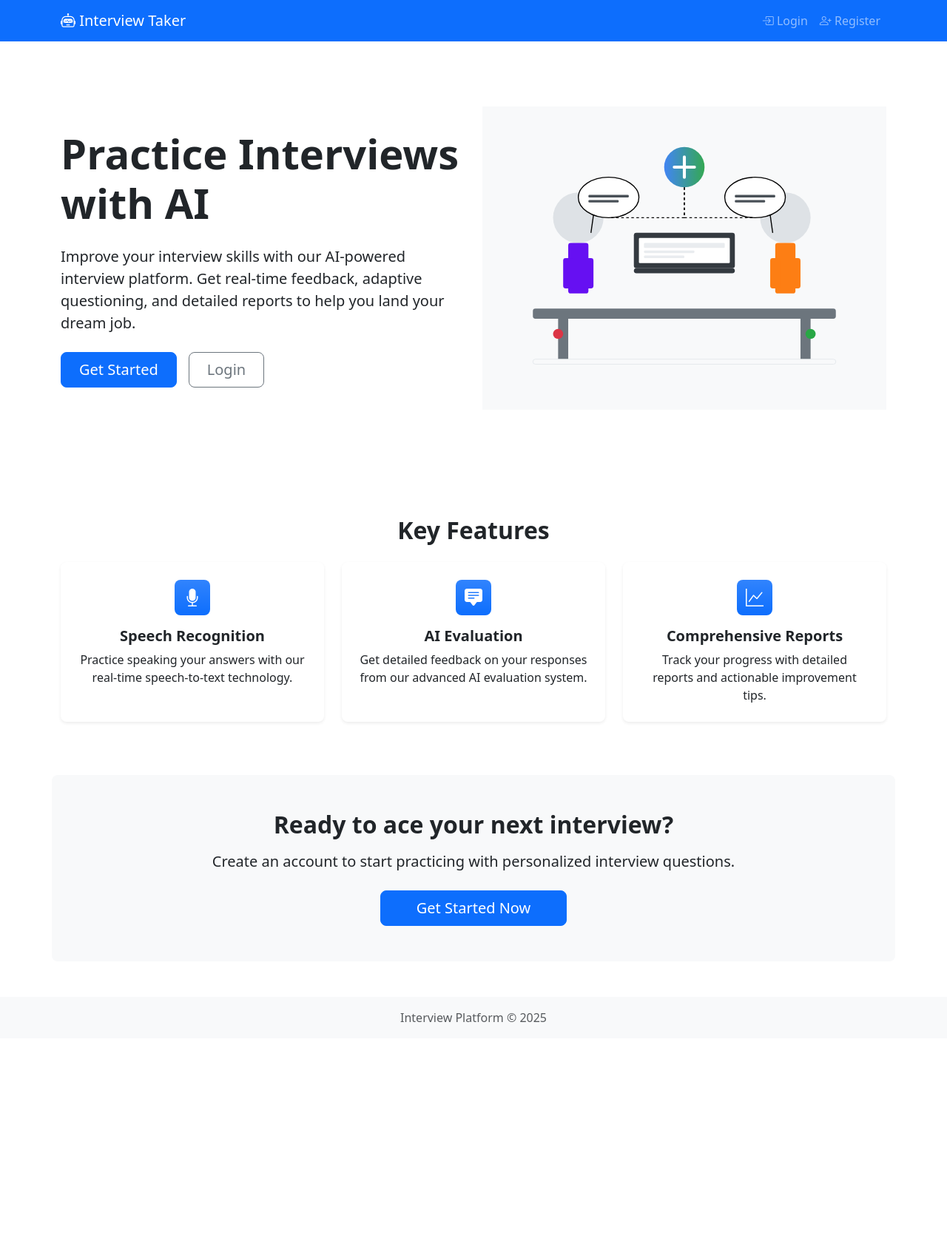
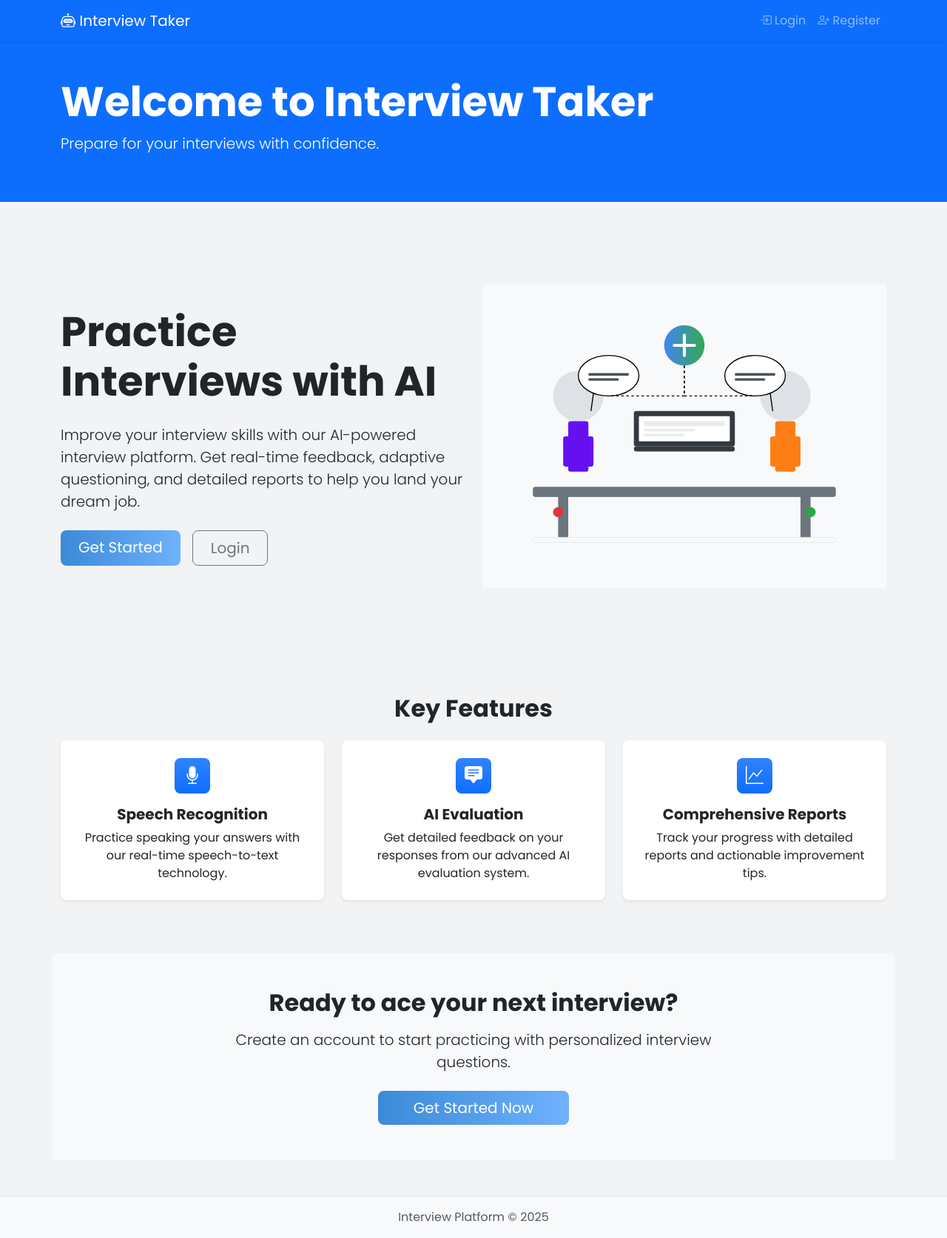
Before and after one commit to faisal-shk/AI-interview-taking-system, a Flask app: page / in a window 1280 px wide. Shown: the whole page at 74% size. Before the commit the page ends 1382 px from the top, so only its background shows below. Run offline with Flask 2, Linux system fonts and the light colour scheme; some libraries are stand-ins or nearby versions.

Commit message:
intial commit

```diff
--- a/app/static/css/style.css
+++ b/app/static/css/style.css
@@ -5,6 +5,8 @@ body {
     min-height: 100vh;
     display: flex;
     flex-direction: column;
+    font-family: 'Poppins', sans-serif;
+    background-color: #f1f3f5;
 }
 
 main {
@@ -105,3 +107,29 @@ main {
         margin-bottom: 0.5rem;
     }
 }
+
+/* Hero Section */
+.hero {
+    background: linear-gradient(135deg, #3b8ad8, #6fb1fc);
+    color: #fff;
+}
+.hero .display-4 {
+    font-weight: 700;
+}
+
+/* Button Styles */
+.btn-primary {
+    background: linear-gradient(to right, #3b8ad8, #6fb1fc);
+    border: none;
+    transition: background 0.3s ease;
+}
+.btn-primary:hover {
+    background: linear-gradient(to left, #3b8ad8, #6fb1fc);
+}
+
+/* Footer */
+footer {
+    background-color: #fff;
+    border-top: 1px solid #dee2e6;
+    color: #6c757d;
+}
--- a/app/templates/base.html
+++ b/app/templates/base.html
@@ -4,6 +4,8 @@
     <meta charset="UTF-8">
     <meta name="viewport" content="width=device-width, initial-scale=1.0">
     <title>{% block title %}Interview Taker{% endblock %}</title>
+    <!-- Google Fonts -->
+    <link href="https://fonts.googleapis.com/css2?family=Poppins:wght@300;400;600;700&display=swap" rel="stylesheet">
     <!-- Bootstrap CSS -->
     <link href="https://cdn.jsdelivr.net/npm/bootstrap@5.3.0/dist/css/bootstrap.min.css" rel="stylesheet">
     <!-- Custom CSS -->
@@ -13,7 +15,7 @@
 </head>
 <body>
     <!-- Navigation -->
-    <nav class="navbar navbar-expand-lg navbar-dark bg-primary">
+    <nav class="navbar navbar-expand-lg navbar-dark bg-primary sticky-top shadow-sm">
         <div class="container">
             <a class="navbar-brand" href="{{ url_for('auth_bp.index') }}">
                 <i class="bi bi-robot"></i> Interview Taker
@@ -56,6 +58,16 @@
         </div>
     </nav>
 
+    {# Hero section - pages can override this block #}
+    {% block hero %}
+    <div class="bg-primary text-white py-5 mb-4">
+        <div class="container">
+            <h1 class="display-4 fw-bold">Welcome to Interview Taker</h1>
+            <p class="lead">Prepare for your interviews with confidence.</p>
+        </div>
+    </div>
+    {% endblock %}
+
     <!-- Flash Messages -->
     <div class="container mt-3">
         {% with messages = get_flashed_messages(with_categories=true) %}
```
Also changed, not shown: app.py (+13 -13 lines), app/routes/report.py (+10 -12 lines), app/database.db.
